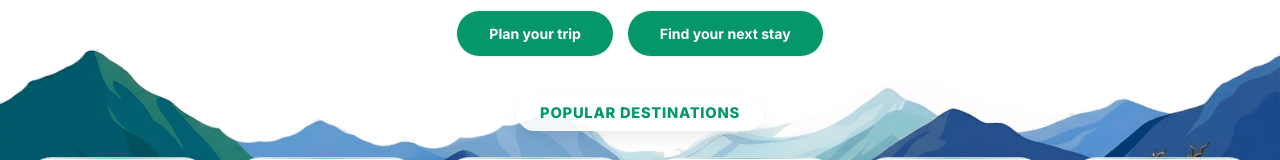
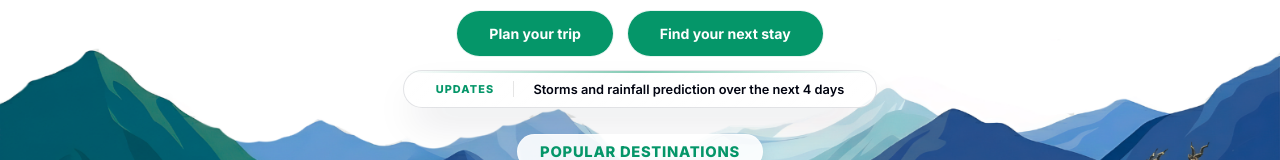
Before and after one commit to osama-x/north, a React (Vite) app: page / in a window 1280 px wide. Both pictures are taken after a click on the button "Find your next stay". Shown: the part 269-429 px from the top of the page. Built offline with nearby package versions, Linux system fonts and the light colour scheme.

Commit message:
feat: add animated news and updates section to Hero component

```diff
--- a/src/components/Hero.jsx
+++ b/src/components/Hero.jsx
@@ -6,33 +6,60 @@ import naranImg from '../assets/naran.png';
 import nathiaImg from '../assets/nathia_gali.png';
 import kalamImg from '../assets/kalam.png';
 
+const taglines = [
+  { prefix: "", accent: "Effortlessly", suffix: " plan your perfect northern getaway" },
+  { prefix: "Discover the ", accent: "Majestic", suffix: " beauty of the high peaks" },
+  { prefix: "Experience ", accent: "Unparalleled", suffix: " serenity in every valley" },
+  { prefix: "Create ", accent: "Everlasting", suffix: " memories in the North" }
+];
+
+const popularDestinations = [
+  { id: 1, name: 'Hunza', tagline: 'The Valley of Immortals', image: hunzaImg },
+  { id: 2, name: 'Skardu', tagline: 'Land of Giants', image: skarduImg },
+  { id: 3, name: 'Naran', tagline: 'Alpine Serenity', image: naranImg },
+  { id: 4, name: 'Nathia Gali', tagline: 'Misty Mountains', image: nathiaImg },
+  { id: 5, name: 'Kalam', tagline: 'Pine Whispers', image: kalamImg },
+  { id: 6, name: 'Neelum', tagline: 'Paradise on Earth', image: null },
+];
+
+const newsItems = [
+  "Naran opens for tourism on May 15th",
+  "Storms and rainfall prediction over the next 4 days",
+  "Snowfall expected in Galiyat region this weekend",
+  "Road updates: Babusar Top construction in progress"
+];
+
 const Hero = () => {
   const navigate = useNavigate();
 
-  const taglines = [
-    { prefix: "", accent: "Effortlessly", suffix: " plan your perfect northern getaway" },
-    { prefix: "Discover the ", accent: "Majestic", suffix: " beauty of the high peaks" },
-    { prefix: "Experience ", accent: "Unparalleled", suffix: " serenity in every valley" },
-    { prefix: "Create ", accent: "Everlasting", suffix: " memories in the North" }
-  ];
 
   const [index, setIndex] = useState(0);
   const [fadeStatus, setFadeStatus] = useState('fade-in');
+  const [newsIndex, setNewsIndex] = useState(0);
+  const [newsFade, setNewsFade] = useState(true);
 
   useEffect(() => {
-    const timer = setInterval(() => {
+    const taglineTimer = setInterval(() => {
       setFadeStatus('fade-out');
-
-      // Wait for fade out to complete before changing text
       setTimeout(() => {
         setIndex((prevIndex) => (prevIndex + 1) % taglines.length);
         setFadeStatus('fade-in');
-      }, 500); // Duration of fade-out
+      }, 500);
+    }, 4000);
 
-    }, 4000); // Total time each headline stays visible
+    const newsTimer = setInterval(() => {
+      setNewsFade(false);
+      setTimeout(() => {
+        setNewsIndex((prevIndex) => (prevIndex + 1) % newsItems.length);
+        setNewsFade(true);
+      }, 500);
+    }, 5000);
 
-    return () => clearInterval(timer);
-  }, [taglines.length]);
+    return () => {
+      clearInterval(taglineTimer);
+      clearInterval(newsTimer);
+    };
+  }, [taglines.length, newsItems.length]);
 
   const renderTagline = () => {
     const tagline = taglines[index];
@@ -50,14 +77,6 @@ const Hero = () => {
     );
   };
 
-  const popularDestinations = [
-    { id: 1, name: 'Hunza', tagline: 'The Valley of Immortals', image: hunzaImg },
-    { id: 2, name: 'Skardu', tagline: 'Land of Giants', image: skarduImg },
-    { id: 3, name: 'Naran', tagline: 'Alpine Serenity', image: naranImg },
-    { id: 4, name: 'Nathia Gali', tagline: 'Misty Mountains', image: nathiaImg },
-    { id: 5, name: 'Kalam', tagline: 'Pine Whispers', image: kalamImg },
-    { id: 6, name: 'Neelum', tagline: 'Paradise on Earth', image: null },
-  ];
 
   return (
     <section style={styles.hero} className="hero-section">
@@ -82,6 +101,22 @@ const Hero = () => {
             >
               Find your next stay
             </button>
+          </div>
+        </div>
+
+        {/* News & Updates Section */}
+        <div style={styles.newsSection} className="animate-slide-up delay-350">
+          <div className="glass-card" style={styles.newsPill}>
+            <span style={styles.newsLabel}>Updates</span>
+            <div style={styles.newsLine}></div>
+            <span style={{
+              ...styles.newsText,
+              opacity: newsFade ? 1 : 0,
+              transform: newsFade ? 'translateX(0)' : 'translateX(10px)',
+              transition: 'all 0.5s ease'
+            }}>
+              {newsItems[newsIndex]}
+            </span>
           </div>
         </div>
 
@@ -241,7 +276,7 @@ const styles = {
   destCard: {
     flex: '1 1 280px',
     maxWidth: '400px',
-    height: '420px', // Increased height as requested
+    height: '380px', // Slightly reduced to accommodate news pill
     borderRadius: '32px',
     padding: '1.5rem',
     display: 'flex',
@@ -282,6 +317,43 @@ const styles = {
     color: 'var(--text-tertiary)',
     lineHeight: '1.1',
     marginTop: '0.3rem',
+  },
+  newsSection: {
+    width: '100%',
+    display: 'flex',
+    justifyContent: 'center',
+    margin: '1rem 0',
+  },
+  newsPill: {
+    display: 'flex',
+    alignItems: 'center',
+    padding: '0.8rem 2.5rem',
+    borderRadius: '99px',
+    gap: '1.5rem',
+    maxWidth: '900px',
+    backgroundColor: 'rgba(255, 255, 255, 0.4)',
+    border: '1px solid rgba(255, 255, 255, 0.6)',
+  },
+  newsLabel: {
+    fontSize: '0.85rem',
+    fontWeight: '800',
+    color: 'var(--accent-teal)',
+    textTransform: 'uppercase',
+    letterSpacing: '0.1em',
+    whiteSpace: 'nowrap',
+  },
+  newsLine: {
+    width: '1px',
+    height: '20px',
+    backgroundColor: 'rgba(0, 0, 0, 0.1)',
+  },
+  newsText: {
+    fontSize: '1rem',
+    fontWeight: '600',
+    color: 'var(--text-primary)',
+    whiteSpace: 'nowrap',
+    overflow: 'hidden',
+    textOverflow: 'ellipsis',
   }
 };
 
```
